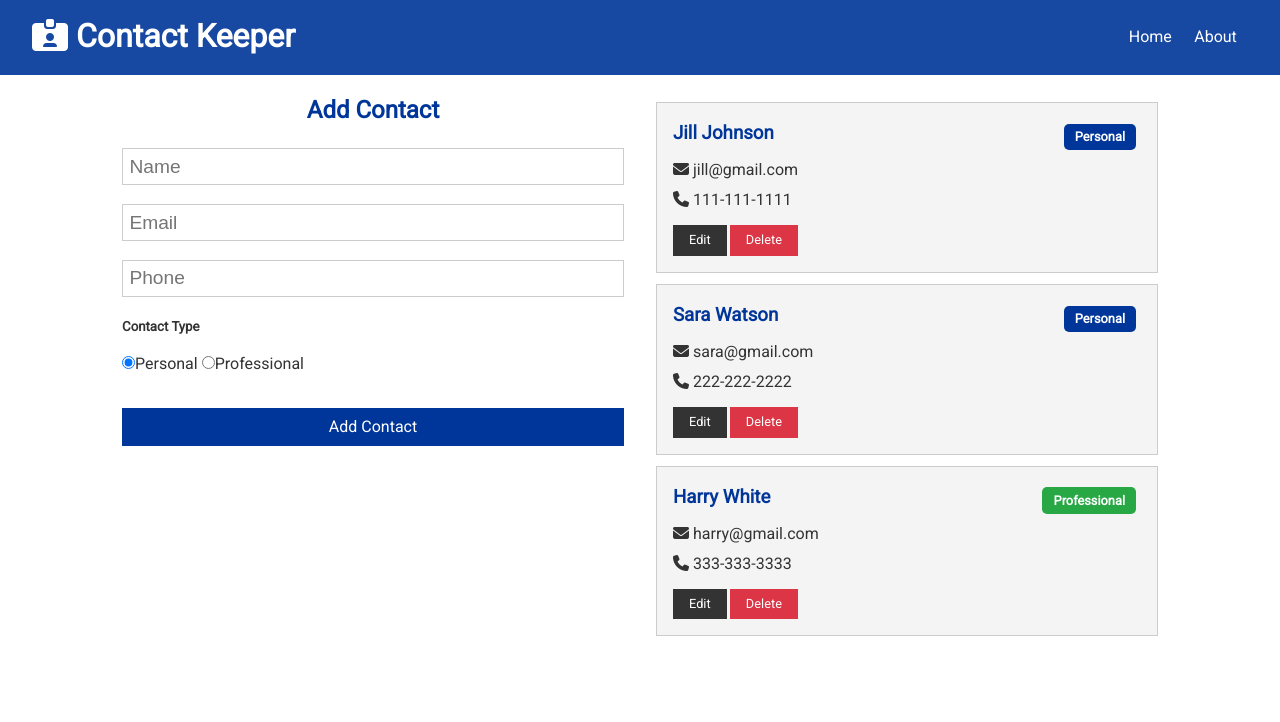
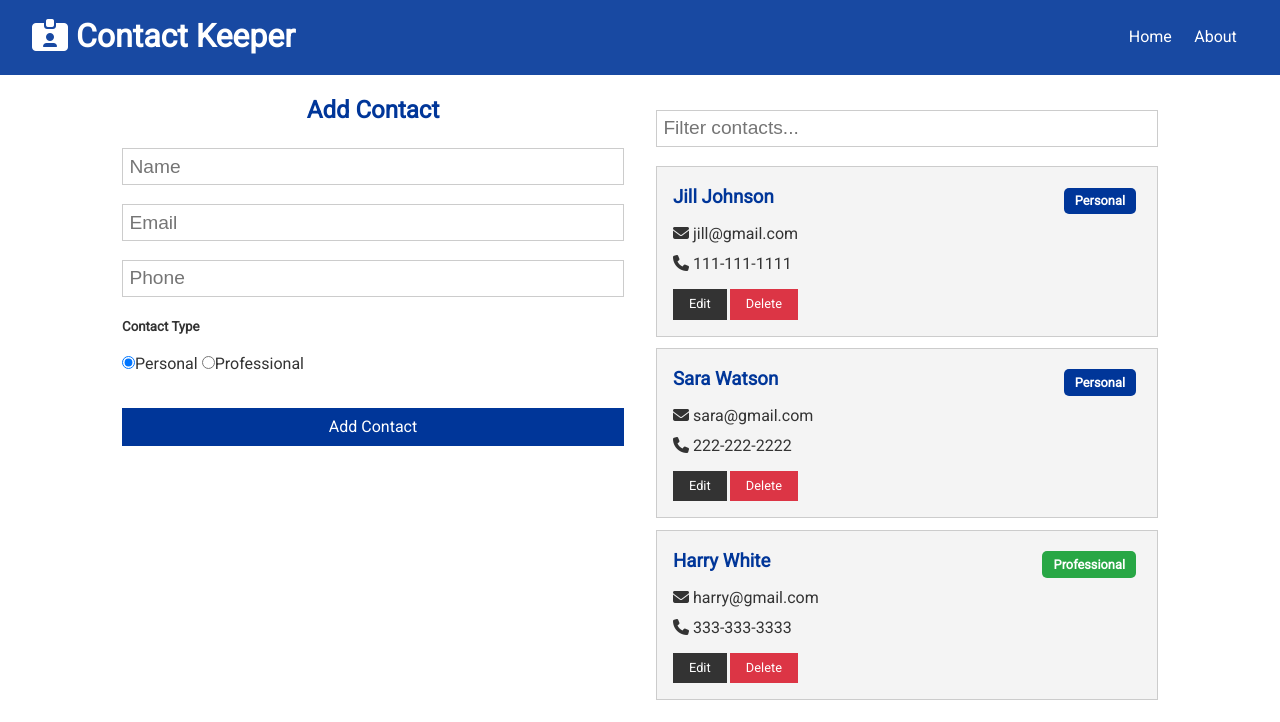
Before and after one commit to Jguz17/contact-keeper, a React (Create React App) app in the folder client/: page / in a window 1280 px wide. Shown: the top 722 px of the page. Built offline with nearby package versions, Linux system fonts and the light colour scheme; the HTML template or start-up script is replaced by a standard one.

Commit message:
added crud to frontend and some animations

```diff
--- /dev/null
+++ b/client/src/components/contacts/ContactFilter.js
@@ -0,0 +1,32 @@
+import React, { useContext, useRef, useEffect } from 'react'
+import ContactContext from '../../context/contact/contactContext'
+
+const ContactFilter = () => {
+
+    const contactContext = useContext(ContactContext)
+    const text = useRef('')
+
+    const { filterContacts, clearFilter, filtered } = contactContext
+
+    useEffect(() => {
+        if(filtered === null) {
+            text.current.value = ''
+        }
+    })
+
+    const onChange = (e) => {
+        if(text.current.value !== '') {
+            filterContacts(e.target.value)
+        } else {
+            clearFilter()
+        }
+    }
+
+    return (
+        <form>
+            <input ref={text} type='text' placeholder='Filter contacts...' onChange={onChange}/>
+        </form>
+    )
+}
+
+export default ContactFilter
--- a/client/src/components/contacts/ContactForm.js
+++ b/client/src/components/contacts/ContactForm.js
@@ -1,4 +1,4 @@
-import React, { useState, useContext } from 'react'
+import React, { useState, useContext, useEffect } from 'react'
 import ContactContext from '../../context/contact/contactContext'
 
 const ContactForm = () => {
@@ -13,6 +13,23 @@
 
     const { name, email, phone, type } = contact
 
+    const { addContact, updateContact, current, clearCurrent } = contactContext
+
+
+
+    useEffect(() => {
+        if(current !== null) {
+            setContact(current)
+        } else {
+            setContact({
+                name: '',
+                email: '',
+                phone: '',
+                type: 'personal'
+            })
+        }
+    }, [contactContext, current])
+
     const onChange = (e) => {
         setContact({
             ...contact,
@@ -22,18 +39,21 @@
 
     const onSubmit = (e) => {
         e.preventDefault()
-        contactContext.addContact(contact)
-        setContact({
-            name: '',
-            email: '',
-            phone: '',
-            type: 'personal'
-        })
+        if(current === null) {
+            addContact(contact)
+        } else {
+            updateContact(contact)
+        }
+        clearAll()
+    }
+
+    const clearAll = () => {
+        clearCurrent()
     }
 
     return (
         <form onSubmit={onSubmit}>
-           <h2 className='text-primary'>Add Contact</h2>
+           <h2 className='text-primary'>{current ? 'Update Contact' : 'Add Contact'}</h2>
            <input type='text' placeholder='Name' name='name' value={name} onChange={onChange}/>
            <input type='email' placeholder='Email' name='email' value={email} onChange={onChange}/>
            <input type='text' placeholder='Phone' name='phone' value={phone} onChange={onChange}/>
@@ -41,8 +61,13 @@
            <input type='radio' name='type' value='personal' onChange={onChange} checked={type === 'personal'}/>Personal {' '}
            <input type='radio' name='type' value='professional' onChange={onChange} checked={type === 'professional'}/>Professional {' '}
            <div>
-               <input type='submit' value='Add Contact' className='btn btn-primary btn-block'/>
+               <input type='submit' value={current ? 'Update Contact' : 'Add Contact'} className='btn btn-primary btn-block'/>
            </div>
+           {current && (
+               <div>
+                   <button className='btn btn-light btn-block' onClick={clearAll}>Clear</button>
+               </div>
+           )}
         </form>
     )
 }
--- a/client/src/components/contacts/Contacts.js
+++ b/client/src/components/contacts/Contacts.js
@@ -1,4 +1,5 @@
 import React, { Fragment, useContext } from 'react'
+import { CSSTransition, TransitionGroup } from 'react-transition-group'
 import ContactItem from './ContactItem'
 import ContactContext from '../../context/contact/contactContext'
 
@@ -6,13 +7,24 @@
 
     const contactContext = useContext(ContactContext)
 
-    const { contacts } = contactContext
+    const { contacts, filtered } = contactContext
+
+    if (contacts.length === 0) {
+        return <h4>Please add a contact</h4>
+    }
 
     return (
         <Fragment>
-            {contacts.map(contact => {
-                return <ContactItem contact={contact} key={contact.id}/>
-            })}
+            <TransitionGroup>
+                {filtered !== null ? filtered.map(contact => (
+                    <CSSTransition key={contact.id} timeout={500} classNames='item'>
+                        <ContactItem contact={contact}/>
+                    </CSSTransition>)) : contacts.map(contact => (
+                    <CSSTransition key={contact.id} timeout={500} classNames='item'>
+                        <ContactItem contact={contact}/>
+                    </CSSTransition>
+                ))}
+            </TransitionGroup>
         </Fragment>
     )
 }
--- a/client/src/components/pages/Home.js
+++ b/client/src/components/pages/Home.js
@@ -1,6 +1,7 @@
 import React from 'react'
 import Contacts from '../contacts/Contacts'
 import ContactForm from '../contacts/ContactForm'
+import ContactFilter from '../contacts/ContactFilter'
 
 const Home = () => {
     return (
@@ -9,6 +10,7 @@
                 <ContactForm/>
             </div>
             <div>
+                <ContactFilter/>
                 <Contacts/>
             </div>
         </div>
--- a/client/src/context/contact/ContactState.js
+++ b/client/src/context/contact/ContactState.js
@@ -38,7 +38,8 @@
                 type: "professional"
             },
         ],
-        current: null
+        current: null,
+        filtered: null
     }
 
     const [state, dispatch] = useReducer(contactReducer, initialState)
@@ -76,19 +77,40 @@
     }
 
     // Update Contact
+    const updateContact = (contact) => {
+        dispatch({
+            type: UPDATE_CONTACT,
+            payload: contact
+        })
+    }
 
     // Filter contacts
+    const filterContacts = (text) => {
+        dispatch({
+            type: FILTER_CONTACTS,
+            payload: text
+        })
+    }
 
     // Clear filter
+    const clearFilter = () => {
+        dispatch({
+            type: CLEAR_FILTER
+        })
+    }
 
     return (
         <ContactContext.Provider value={{
             contacts: state.contacts,
             current: state.current,
+            filtered: state.filtered,
             addContact,
             deleteContact,
+            updateContact,
             setCurrent,
-            clearCurrent
+            clearCurrent,
+            filterContacts,
+            clearFilter
         }}>
             { props.children }
         </ContactContext.Provider>
--- a/client/src/context/contact/contactReducer.js
+++ b/client/src/context/contact/contactReducer.js
@@ -19,6 +19,11 @@
                     action.payload
                 ]
             }
+        case UPDATE_CONTACT:
+            return {
+                ...state,
+                contacts: state.contacts.map(contact => contact.id === action.payload.id ? action.payload : contact)
+            }
         case DELETE_CONTACT:
             return {
                 ...state,
@@ -34,6 +39,19 @@
                 ...state,
                 current: null
             }
+        case FILTER_CONTACTS:
+            return {
+                ...state,
+                filtered: state.contacts.filter(contact => {
+                    const regex = new RegExp(`${action.payload}`, 'gi')
+                    return contact.name.match(regex) || contact.email.match(regex)
+                })
+            }
+            case CLEAR_FILTER:
+                return {
+                    ...state,
+                    filtered: null
+            }
         default:
             return state
     }
```
